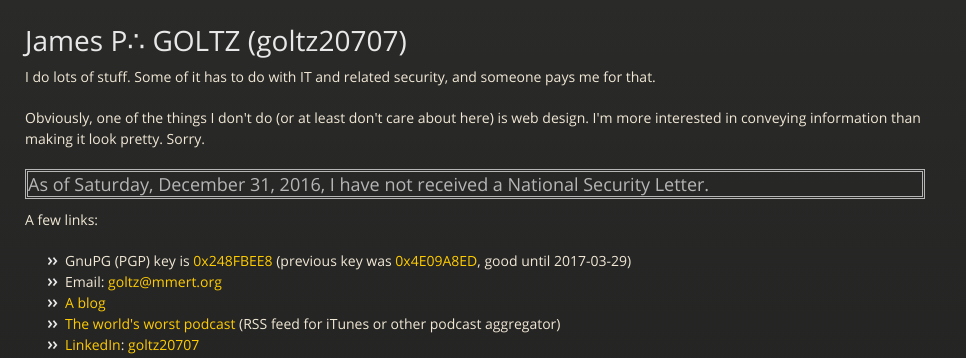
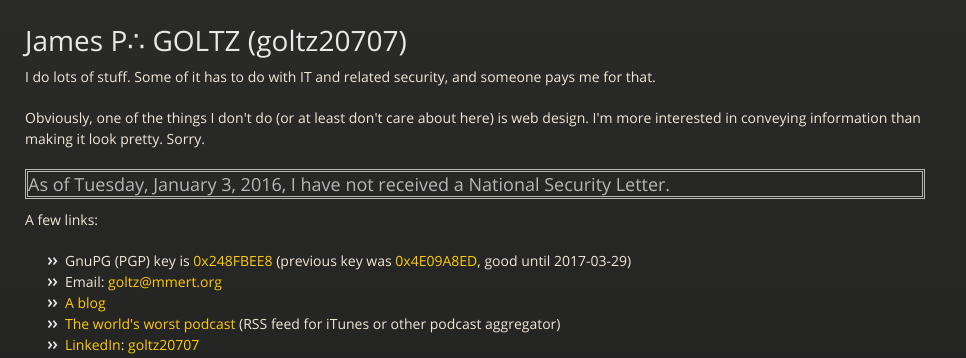
Before and after one commit to goltz20707/goltz20707.github.io, a Jekyll site: the page built from index.html, in a window 1280 px wide. Shown: the top 358 px of the page, without its empty margins (0-966 px from the left). Built offline with Jekyll 4.4.1, drawn with Linux system fonts in a browser that asks for light colours.

Commit message:
Update nsl.html

```diff
--- a/_includes/nsl.html
+++ b/_includes/nsl.html
@@ -3,6 +3,6 @@ date '+%A, %B %e, %Y,'
  -->
 <h3 style="border: double">As of
 
-Saturday, December 31, 2016,
+Tuesday, January 3, 2016,
 
 I have not received a National Security Letter.</h3>
```
